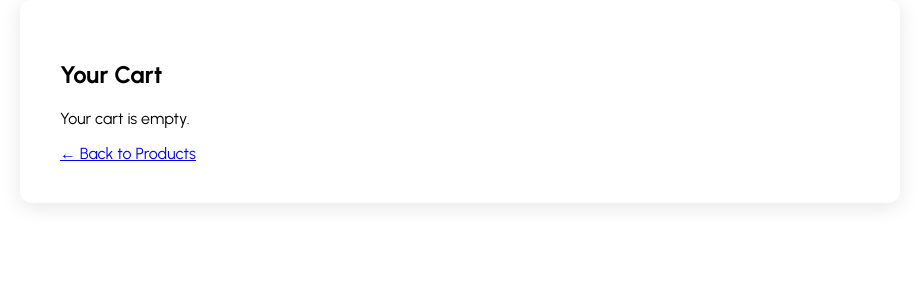
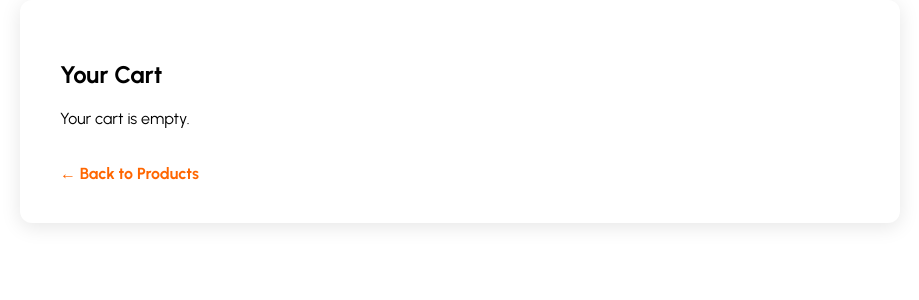
Before and after one commit to PavitrankMishra/Shopper-Stop, a React (Vite) app: page /cart in a window 1280 px wide. Shown: the top 300 px of the page, without its empty margins (180-1099 px from the left). Built offline with nearby package versions, Linux system fonts and the light colour scheme; a web font is replaced by a local one.

Commit message:
"feat:Implemented quantity updation in Cart Page"

```diff
--- a/src/App.jsx
+++ b/src/App.jsx
@@ -20,7 +20,12 @@ function App() {
             />
           }
         />
-        <Route path="/cart" element={<CartPage cartItems={cartItems} />} />
+        <Route
+          path="/cart"
+          element={
+            <CartPage cartItems={cartItems} setCartItems={setCartItems} />
+          }
+        />
       </Routes>
     </Router>
   );
--- a/src/Components/CartPage.jsx
+++ b/src/Components/CartPage.jsx
@@ -4,35 +4,27 @@ import { Link } from "react-router-dom";
 
 const CartPage = ({ cartItems, setCartItems }) => {
   const [showPopup, setShowPopup] = useState(false);
-  const [count, setCount] = useState(1);
-
-  const incrementCount = () => {
-    setCount(count + 1);
-  };
-
-  const decrementCount = () => {
-    setCount(count - 1);
-  };
-
-  //   const handleQuantityChange = (id) => {
-  //     const updatedCart = cartItems.map((item) =>
-  //       item.id === id
-  //         ? { ...item, quantity: Math.max(1, item.quantity || 1) }
-  //         : item
-  //     );
-  //     setCartItems(updatedCart);
-  //   };
-
-  //   const handleRemoveItem = (id) => {
-  //     const updatedCart = cartItems.filter((item) => item.id !== id);
-  //     setCartItems(updatedCart);
-  //   };
-
   const getTotalPrice = () => {
     return cartItems.reduce(
       (acc, item) => acc + item.price * (item.quantity || 1),
       0
     );
+  };
+
+  const incrementQuantity = (id) => {
+    const updatedCart = cartItems.map((item) =>
+      item.id === id ? { ...item, quantity: (item.quantity || 1) + 1 } : item
+    );
+    setCartItems(updatedCart);
+  };
+
+  const decrementQuantity = (id) => {
+    const updatedCart = cartItems.map((item) =>
+      item.id === id && item.quantity > 1
+        ? { ...item, quantity: item.quantity - 1 }
+        : item
+    );
+    setCartItems(updatedCart);
   };
 
   const handleCheckout = () => {
@@ -60,17 +52,15 @@ const CartPage = ({ cartItems, setCartItems }) => {
                   <h4>{item.title}</h4>
                   <p>Price: ${item.price}</p>
                   <div className={styles.controls}>
-                    <button onClick={decrementCount}>-</button>
-                    <span>{count > 0 ? count : 0}</span>
-
-                    <button onClick={incrementCount}>+</button>
-
-                    {/* <button
-                      onClick={() => handleRemoveItem(item.id)}
-                      className={styles.removeBtn}
-                    >
-                      Remove
-                    </button> */}
+                    <div className={styles.controls}>
+                      <button onClick={() => decrementQuantity(item.id)}>
+                        -
+                      </button>
+                      <span style={{ color: "black" }}>{item.quantity}</span>
+                      <button onClick={() => incrementQuantity(item.id)}>
+                        +
+                      </button>
+                    </div>
                   </div>
                 </div>
               </li>
@@ -86,7 +76,9 @@ const CartPage = ({ cartItems, setCartItems }) => {
         </>
       )}
 
-      <Link to="/">← Back to Products</Link>
+      <Link to="/" className={styles.backLink}>
+        ← Back to Products
+      </Link>
 
       {showPopup && (
         <div className={styles.popup}>🎉 Order placed successfully!</div>
--- a/src/Components/CartPage.module.css
+++ b/src/Components/CartPage.module.css
@@ -1,4 +1,3 @@
-/* src/Components/CartPage.module.css */
 .cartPageContainer {
   padding: 40px;
   max-width: 800px;
@@ -21,8 +20,7 @@
   padding: 15px 0;
 }
 
-.cartList img {
-  width: 80px;.cartPageContainer {
+.cartPageContainer {
   padding: 40px;
   max-width: 800px;
   margin: auto;
@@ -56,12 +54,17 @@
   align-items: center;
   gap: 10px;
   margin-top: 8px;
+  font-size:20px;
 }
 
 .controls button {
   padding: 6px 10px;
   font-size: 14px;
   cursor: pointer;
+  background-color: transparent;
+  border:none;
+  font-size: 24px;
+
 }
 
 .removeBtn {
@@ -112,5 +115,18 @@
   }
 }
 
-  height: auto;
+
+.backLink {
+    display: inline-block;
+    margin-top: 20px;
+    text-decoration: none;
+    color: #ff6600;
+    font-weight: bold;
+    font-size: 16px;
+    transition: color 0.3s ease;
   }
+
+  .backLink:hover {
+    color: #cc5200;
+    text-decoration: underline;
+  }
--- a/src/Components/ProductDetailPage.jsx
+++ b/src/Components/ProductDetailPage.jsx
@@ -15,7 +15,10 @@ const ProductDetailPage = ({ cartItems, setCartItems }) => {
         throw new Error("Network response was not ok");
       }
       const data = await response.json();
-      setProduct(data);
+
+
+      const dataWithQuantity = { ...data, quantity: 1 };
+      setProduct(dataWithQuantity);
     } catch (err) {
       console.log("Fetch error:", err);
     }
--- a/src/Components/ProductList.jsx
+++ b/src/Components/ProductList.jsx
@@ -17,8 +17,13 @@ const ProductList = ({ cartItems }) => {
         throw new Error("Network response was not ok");
       }
       const data = await response.json();
-      setProducts(data);
-      setUpdatedProducts(data);
+      const dataWithQuantity = data.map((item) => ({
+        ...item,
+        quantity: 1,
+      }));
+      setProducts(dataWithQuantity);
+      setUpdatedProducts(dataWithQuantity);
+      console.log(dataWithQuantity);
     } catch (err) {
       console.log("Fetch error:", err);
     }
```
Lines whose indentation alone changed are shown as unchanged.
